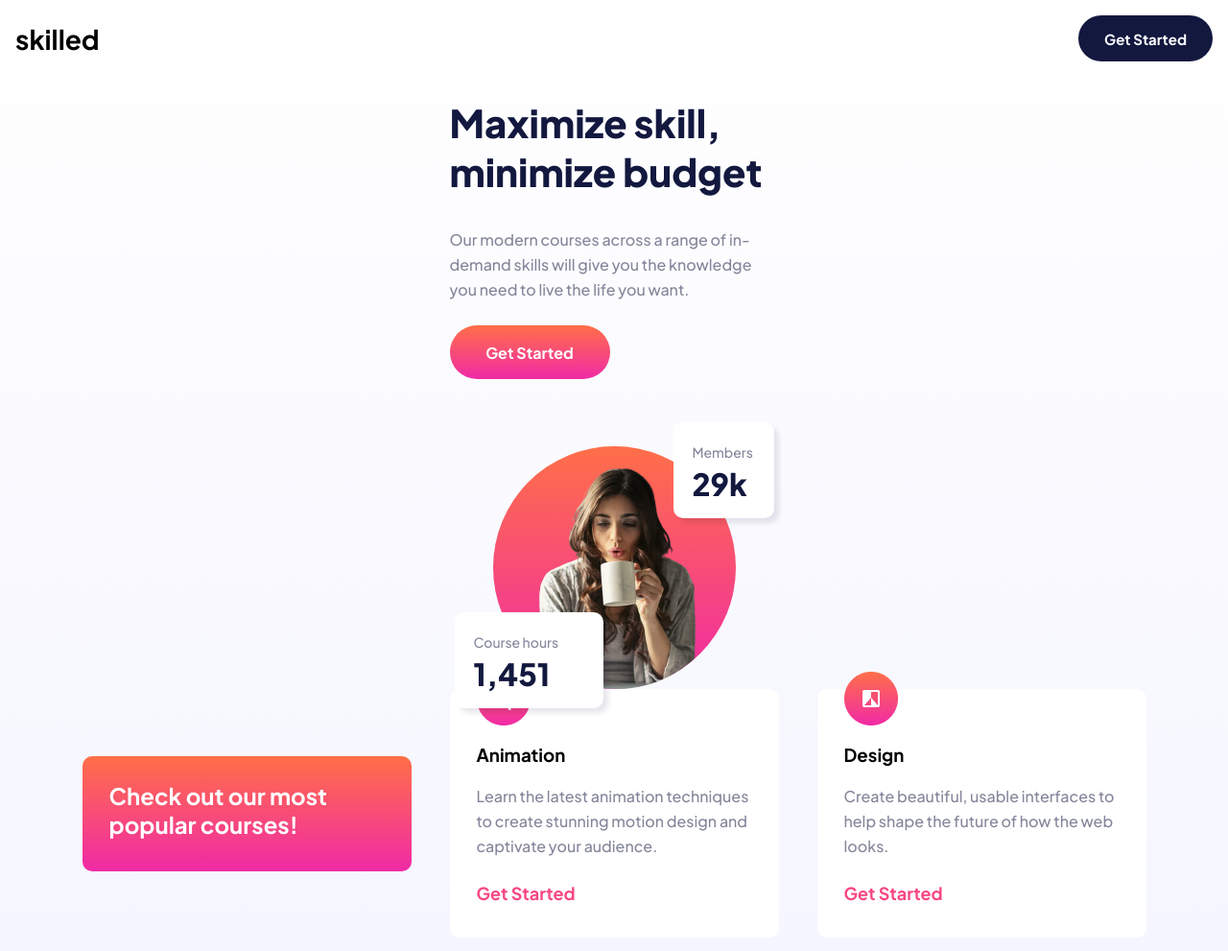
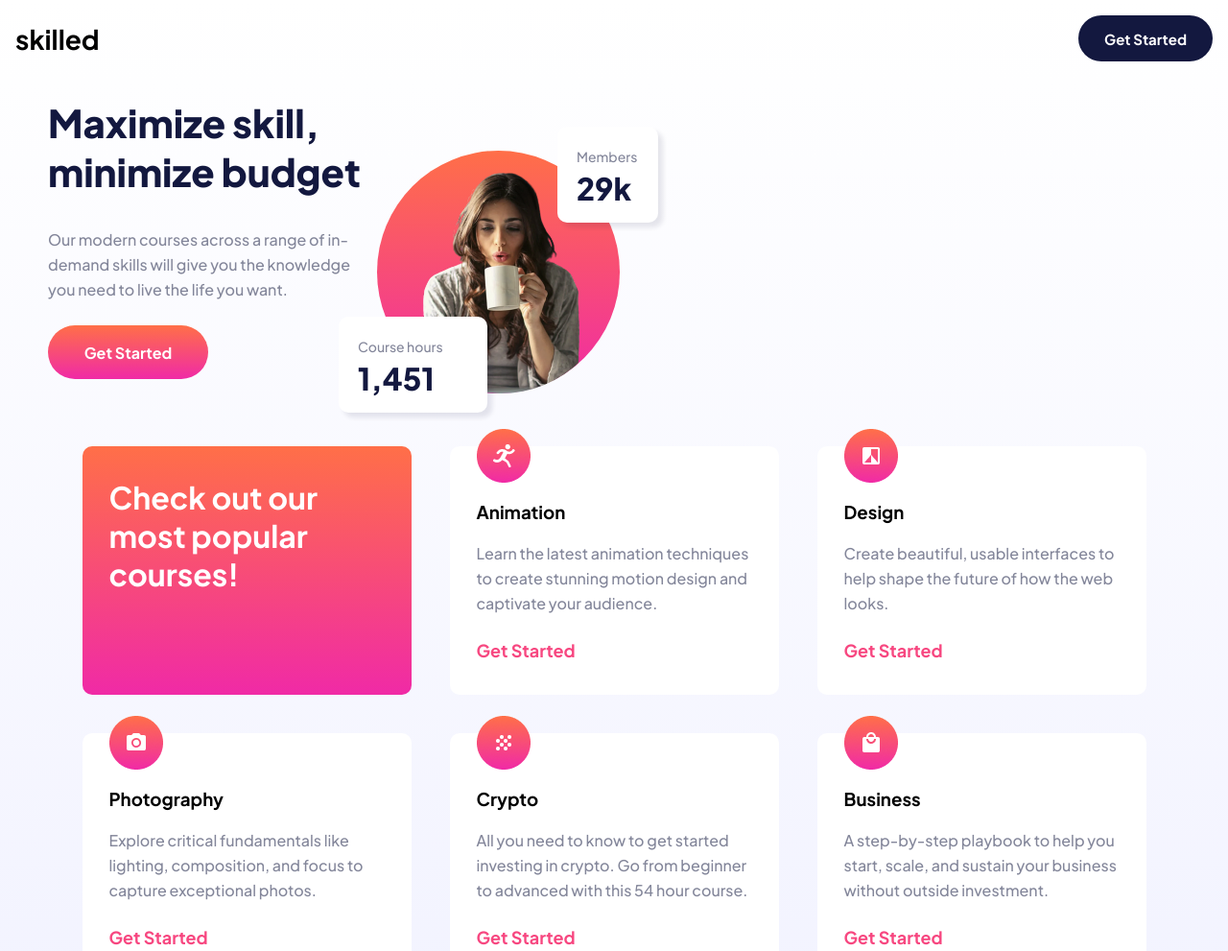
Before and after one commit to athenaa-02/skilled, a plain HTML site: page index.html in a window 1280 px wide. Shown: the top 991 px of the page at 96% size. Drawn offline with Linux system fonts and the light colour scheme.

Commit message:
done responsive to 740px

```diff
--- a/style.css
+++ b/style.css
@@ -203,3 +203,20 @@ button.bottom{
 p.skilled{
     color: white;
 }
+
+@media screen and (min-width:720px) {
+    section.first_text_image{
+        flex-direction: row;
+        padding-left: 50px ;
+    }
+
+    aside.red{
+        height: 259px;
+        margin: 0;
+    }
+    h2{
+        width: 286px;
+        height: 120px;
+        font-size: 32px;
+    }
+}
```
